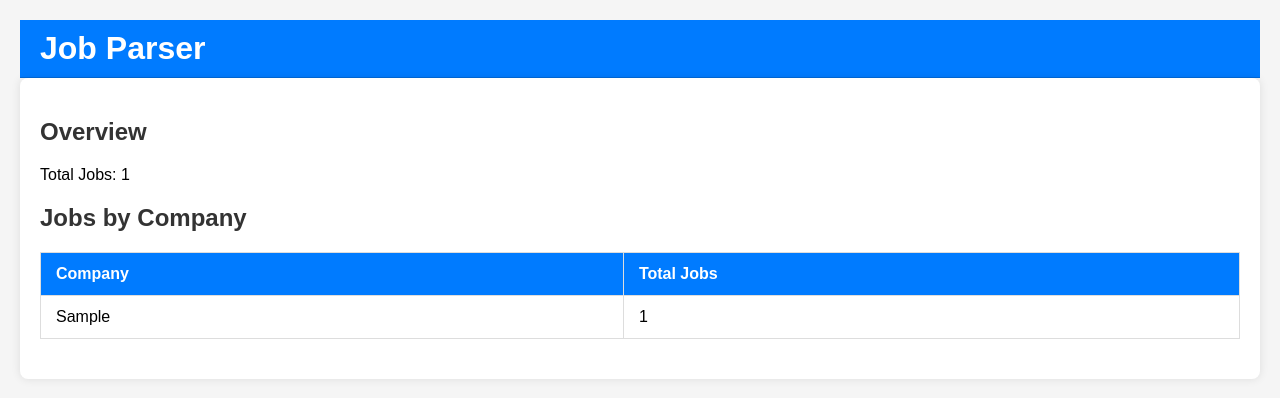
After one commit to Michael-merlot/Practic2Kurs, a Django app: page /parser/job-statistics/ in a window 1280 px wide. The commit adds this page. Shown: the top 398 px of the page. Run offline with Django 5.2, Linux system fonts and the light colour scheme; tables that the repository leaves empty hold one stand-in row (values such as "Sample post").

Commit message:
Working project

```diff
--- a/parser_app/models.py
+++ b/parser_app/models.py
@@ -15,6 +15,7 @@ class JobSeeker(models.Model):
 class JobVacancy(models.Model):
     title = models.CharField(max_length=200)
     company = models.CharField(max_length=200)
+    location = models.CharField(max_length=200, default='Unknown')  # Значение по умолчанию
     description = models.TextField()
     requirements = models.TextField()
     conditions = models.TextField()
--- a/parser_app/templates/parser_app/base.html
+++ b/parser_app/templates/parser_app/base.html
@@ -1,14 +1,64 @@
+<!-- parser_app/templates/parser_app/base.html -->
+
 <!DOCTYPE html>
 <html>
 <head>
-    <meta charset="UTF-8">
     <title>{% block title %}Job Parser{% endblock %}</title>
-    <link rel="stylesheet" type="text/css" href="{% static 'parser_app/style.css' %}">
+    <style>
+        body {
+            font-family: Arial, sans-serif;
+            margin: 0;
+            padding: 20px;
+            background-color: #f5f5f5;
+        }
+        header {
+            background-color: #007bff;
+            color: white;
+            padding: 10px 20px;
+            border-bottom: 1px solid #0069d9;
+        }
+        header h1 {
+            margin: 0;
+        }
+        main {
+            padding: 20px;
+            background-color: white;
+            box-shadow: 0 0 10px rgba(0, 0, 0, 0.1);
+            border-radius: 8px;
+        }
+        h2 {
+            color: #333;
+        }
+        table {
+            width: 100%;
+            border-collapse: collapse;
+            margin: 20px 0;
+        }
+        table, th, td {
+            border: 1px solid #ddd;
+        }
+        th, td {
+            padding: 12px 15px;
+            text-align: left;
+        }
+        th {
+            background-color: #007bff;
+            color: white;
+        }
+        tr:nth-child(even) {
+            background-color: #f2f2f2;
+        }
+        tr:hover {
+            background-color: #f1f1f1;
+        }
+    </style>
 </head>
 <body>
-    <div class="container">
-        {% block content %}
-        {% endblock %}
-    </div>
+    <header>
+        <h1>Job Parser</h1>
+    </header>
+    <main>
+        {% block content %}{% endblock %}
+    </main>
 </body>
 </html>
--- /dev/null
+++ b/parser_app/templates/parser_app/job_statistics.html
@@ -0,0 +1,29 @@
+<!-- parser_app/templates/parser_app/job_statistics.html -->
+
+{% extends "parser_app/base.html" %}
+
+{% block title %}Job Statistics{% endblock %}
+
+{% block content %}
+<section>
+    <h2>Overview</h2>
+    <p>Total Jobs: {{ total_jobs }}</p>
+    <h2>Jobs by Company</h2>
+    <table>
+        <thead>
+            <tr>
+                <th>Company</th>
+                <th>Total Jobs</th>
+            </tr>
+        </thead>
+        <tbody>
+            {% for job in jobs_by_company %}
+                <tr>
+                    <td>{{ job.company }}</td>
+                    <td>{{ job.total }}</td>
+                </tr>
+            {% endfor %}
+        </tbody>
+    </table>
+</section>
+{% endblock %}
--- a/parser_app/urls.py
+++ b/parser_app/urls.py
@@ -1,8 +1,8 @@
-# parser_app/urls.py
 
 from django.urls import path
-from .views import fetch_jobs_from_hh
+from .views import fetch_jobs_from_hh, job_statistics
 
 urlpatterns = [
     path('fetch-jobs/', fetch_jobs_from_hh, name='fetch_jobs'),
+    path('job-statistics/', job_statistics, name='job_statistics'),
 ]
--- a/parser_app/views.py
+++ b/parser_app/views.py
@@ -1,6 +1,7 @@
-# parser_app/views.py
 
+from django.db.models import Count
 from django.shortcuts import render
+from .models import JobVacancy
 import requests
 
 def fetch_jobs_from_hh(request):
@@ -12,4 +13,28 @@ def fetch_jobs_from_hh(request):
     }
     response = requests.get(url, params=params)
     jobs = response.json().get('items', [])
+
+    for job in jobs:
+        JobVacancy.objects.update_or_create(
+            title=job['name'],
+            company=job['employer']['name'],
+            location=job['area']['name'],
+            defaults={
+                'description': job['snippet'].get('requirement', ''),
+                'requirements': job['snippet'].get('responsibility', ''),
+                'conditions': job.get('schedule', {}).get('name', '')
+            }
+        )
+
     return render(request, 'parser_app/job_list.html', {'jobs': jobs})
+
+
+
+def job_statistics(request):
+    total_jobs = JobVacancy.objects.count()
+    jobs_by_company = JobVacancy.objects.values('company').annotate(total=Count('company')).order_by('-total')
+
+    return render(request, 'parser_app/job_statistics.html', {
+        'total_jobs': total_jobs,
+        'jobs_by_company': jobs_by_company,
+    })
```
Also changed, not shown: parser_app/templates/parser_app/job_list.html (+8 -68 lines), parser_app/migrations/0001_initial.py (deleted).
